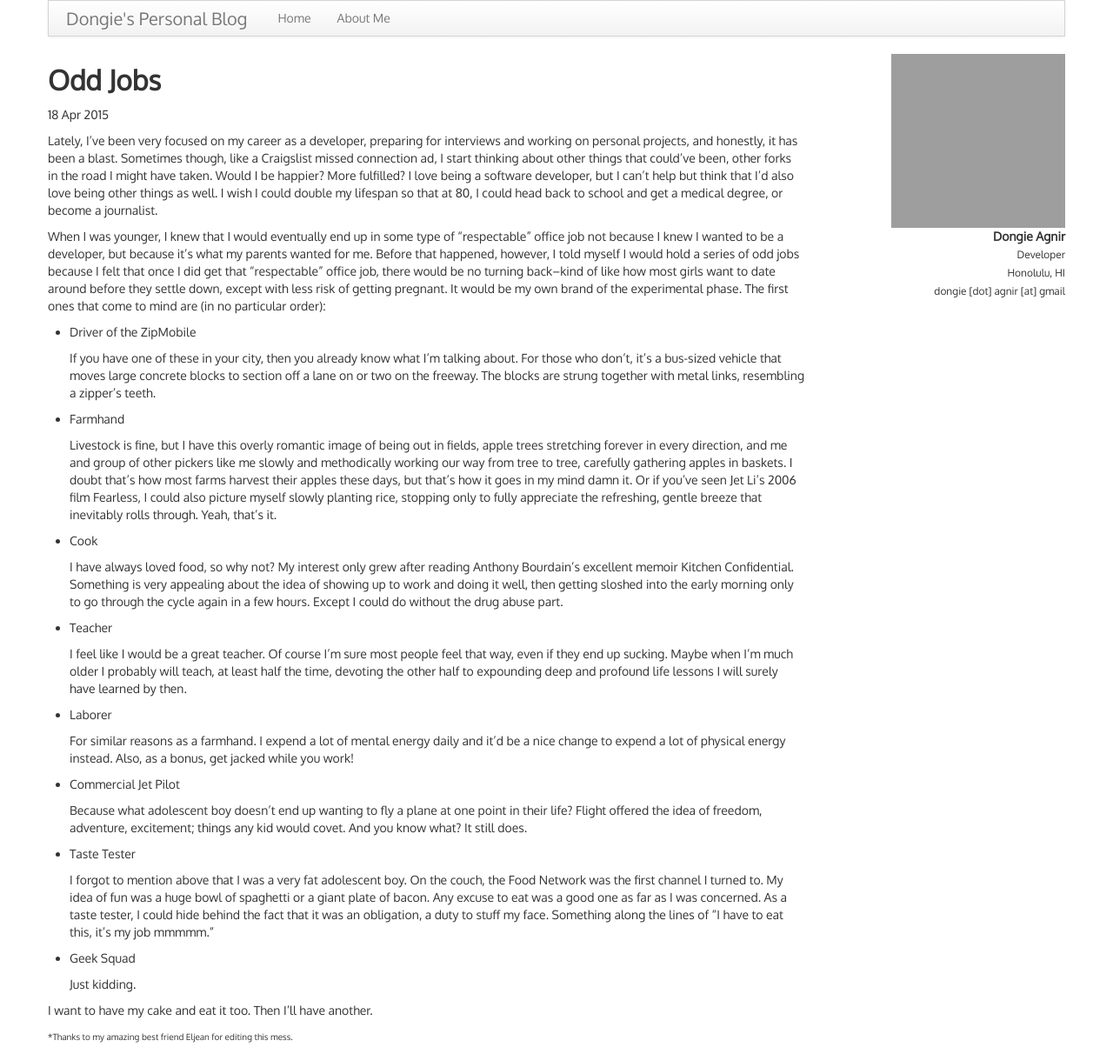
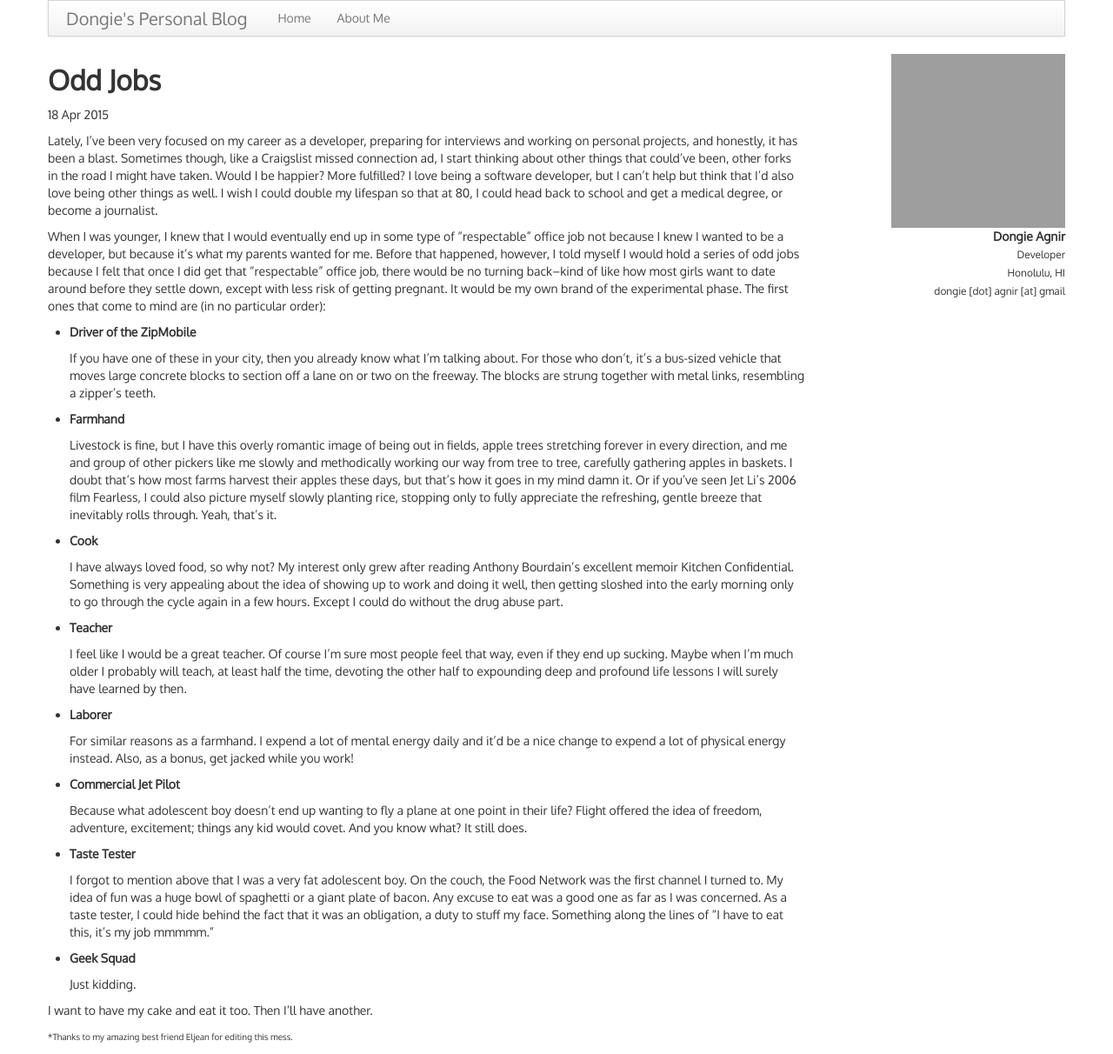
Before and after one commit to dagnir/dagnir.github.io, a Jekyll site: the page built from _posts/2015-04-18-odd-jobs.markdown, in a window 1280 px wide. Shown: the whole page at 87% size. Built offline with Jekyll 4.4.1, drawn with Linux system fonts in a browser that asks for light colours; nearby versions of some CDN libraries; grey boxes are pictures that could not be loaded.

Commit message:
Make list items bold for "Odd Jobs."

```diff
--- a/_posts/2015-04-18-odd-jobs.markdown
+++ b/_posts/2015-04-18-odd-jobs.markdown
@@ -7,35 +7,35 @@ Lately, I’ve been very focused on my career as a developer, preparing for inte
 
 When I was younger, I knew that I would eventually end up in some type of “respectable” office job not because I knew I wanted to be a developer, but because it’s what my parents wanted for me. Before that happened, however, I told myself I would hold a series of odd jobs because I felt that once I did get that “respectable” office job, there would be no turning back–kind of like how most girls want to date around before they settle down, except with less risk of getting pregnant. It would be my own brand of the experimental phase.  The first ones that come to mind are (in no particular order):
 
--   Driver of the ZipMobile
+-   **Driver of the ZipMobile**
 
     If you have one of these in your city, then you already know what I’m talking about. For those who don’t, it’s a bus-sized vehicle that moves large concrete blocks to section off a lane on or two on the freeway. The blocks are strung together with metal links, resembling a zipper’s teeth.
 
--   Farmhand
+-   **Farmhand**
 
     Livestock is fine, but I have this overly romantic image of being out in fields, apple trees stretching forever in every direction, and me and group of other pickers like me slowly and methodically working our way from tree to tree, carefully gathering apples in baskets. I doubt that’s how most farms harvest their apples these days, but that’s how it goes in my mind damn it. Or if you’ve seen Jet Li’s 2006 film Fearless, I could also picture myself slowly planting rice, stopping only to fully appreciate the refreshing, gentle breeze that inevitably rolls through. Yeah, that’s it.
 
--   Cook
+-   **Cook**
 
     I have always loved food, so why not?  My interest only grew after reading Anthony Bourdain’s excellent memoir Kitchen Confidential.  Something is very appealing about the idea of showing up to work and doing it well, then getting sloshed into the early morning only to go through the cycle again in a few hours.  Except I could do without the drug abuse part.
 
--   Teacher
+-   **Teacher**
 
     I feel like I would be a great teacher. Of course I’m sure most people feel that way, even if they end up sucking. Maybe when I’m much older I probably will teach, at least half the time, devoting the other half to expounding deep and profound life lessons I will surely have learned by then.
 
--   Laborer
+-   **Laborer**
 
     For similar reasons as a farmhand. I expend a lot of mental energy daily and it’d be a nice change to expend a lot of physical energy instead.  Also, as a bonus, get jacked while you work!
 
--   Commercial Jet Pilot
+-   **Commercial Jet Pilot**
 
     Because what adolescent boy doesn’t end up wanting to fly a plane at one point in their life?  Flight offered the idea of freedom, adventure, excitement; things any kid would covet.  And you know what?  It still does.
 
--   Taste Tester
+-   **Taste Tester**
 
     I forgot to mention above that I was a very fat adolescent boy. On the couch, the Food Network was the first channel I turned to.  My idea of fun was a huge bowl of spaghetti or a giant plate of bacon.  Any excuse to eat was a good one as far as I was concerned. As a taste tester, I could hide behind the fact that it was an obligation, a duty to stuff my face.  Something along the lines of “I have to eat this, it’s my job mmmmm.”
 
--   Geek Squad
+-   **Geek Squad**
 
     Just kidding.
 
```
